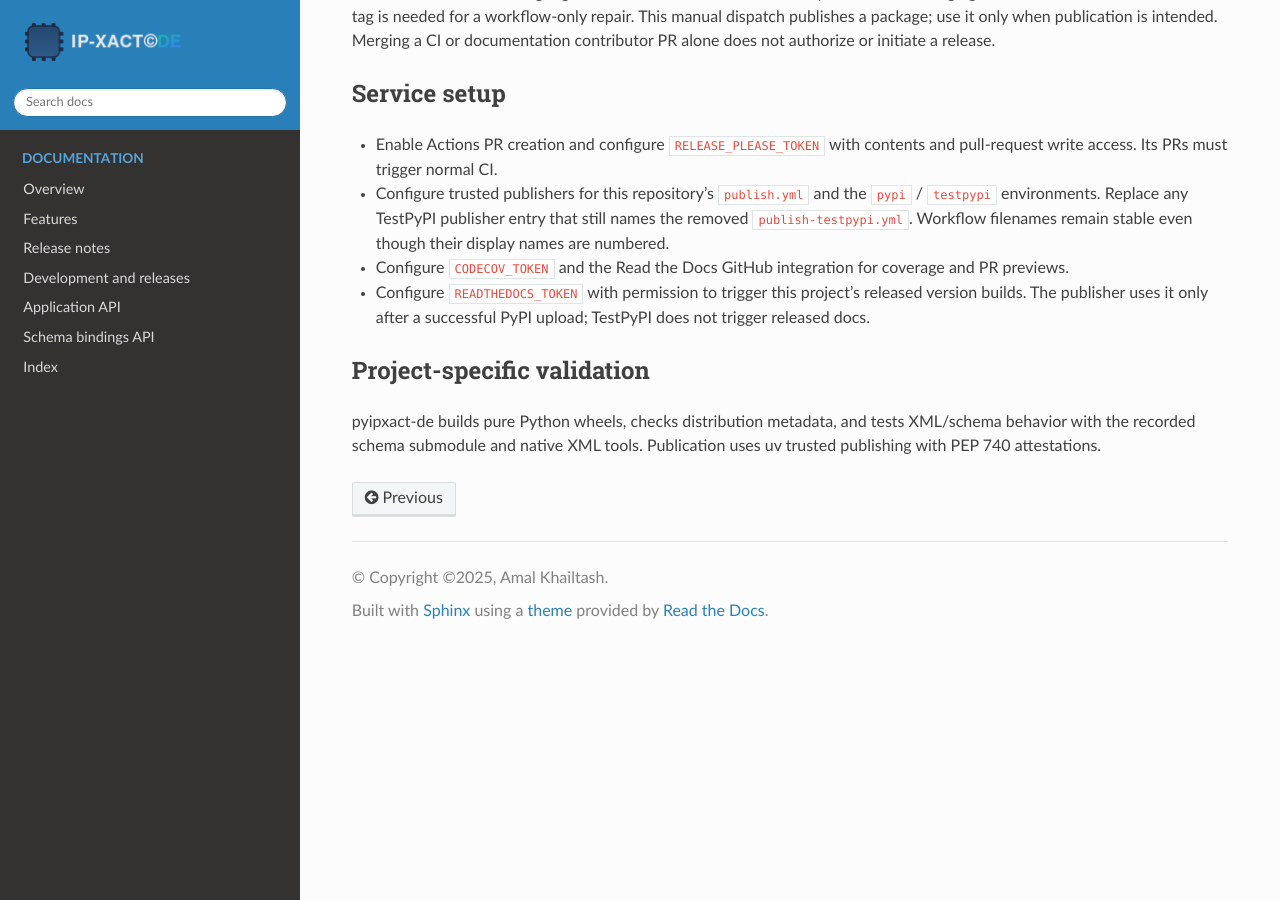
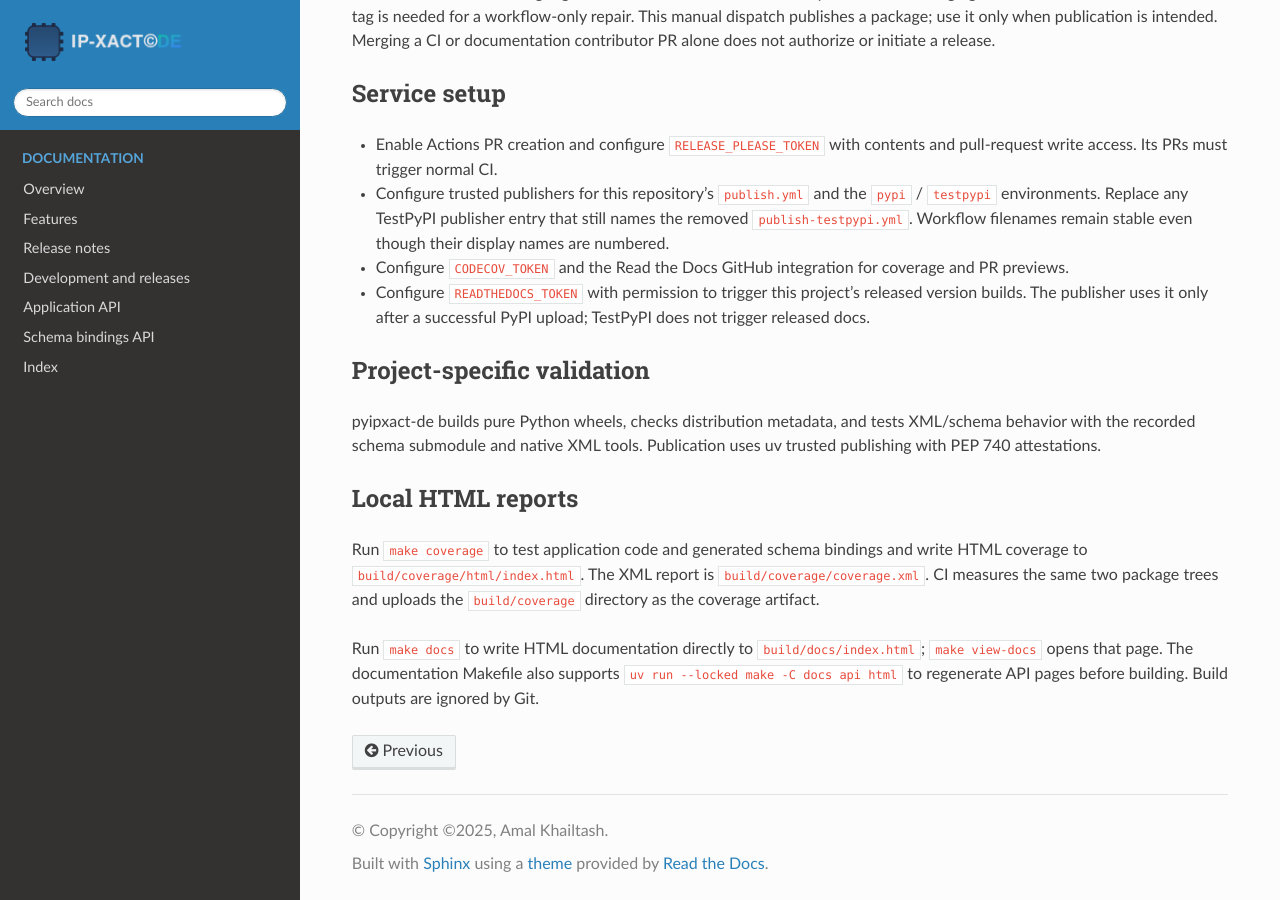
Before and after one commit to amal-khailtash/pyipxact-de, a Sphinx documentation site: the page built from docs/development/releases.rst, in a window 1280 px wide and 900 px high, scrolled down 2243 px. Built offline with Sphinx 7.4.7 and the Read the Docs theme 3.1.0, drawn with Linux system fonts in a browser that asks for light colours; pages that are not in the unit, such as notebooks, are missing from menus.

Commit message:
build: organize coverage and documentation html reports

```diff
--- a/docs/development/releases.rst
+++ b/docs/development/releases.rst
@@ -146,3 +146,16 @@ Project-specific validation
 pyipxact-de builds pure Python wheels, checks distribution metadata, and tests
 XML/schema behavior with the recorded schema submodule and native XML tools.
 Publication uses uv trusted publishing with PEP 740 attestations.
+
+Local HTML reports
+------------------
+
+Run ``make coverage`` to test application code and generated schema bindings
+and write HTML coverage to ``build/coverage/html/index.html``. The XML report
+is ``build/coverage/coverage.xml``. CI measures the same two package trees and
+uploads the ``build/coverage`` directory as the coverage artifact.
+
+Run ``make docs`` to write HTML documentation directly to
+``build/docs/index.html``; ``make view-docs`` opens that page. The documentation
+Makefile also supports ``uv run --locked make -C docs api html`` to regenerate
+API pages before building. Build outputs are ignored by Git.
```
Also changed, not shown: CHANGELOG.md (+2 -0 lines), 3 other files.
